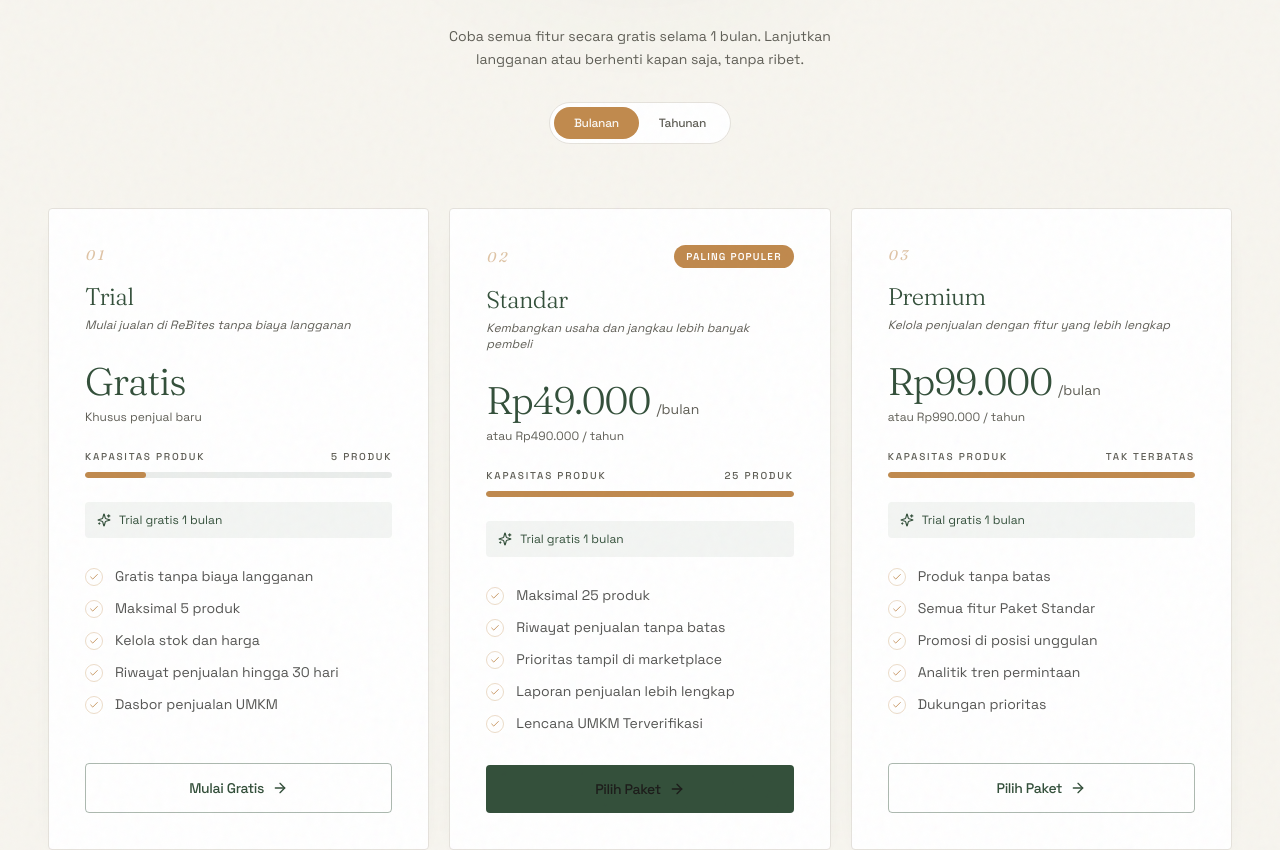
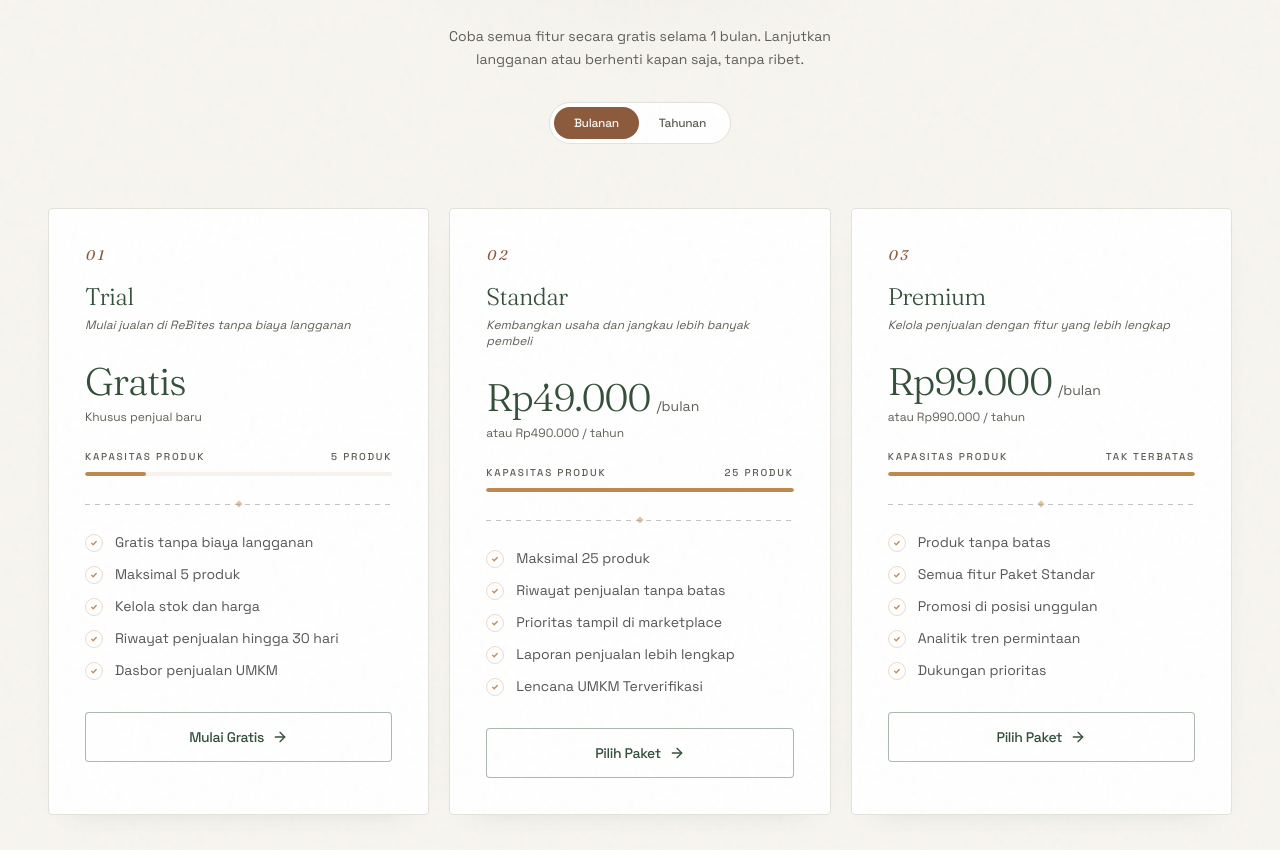
Before and after one commit to kayy-eci/Rebitesss, a Next.js app: page /homePage in a window 1280 px wide. Shown: the part 5177-6027 px from the top of the page. Built offline with nearby package versions, Linux system fonts and the light colour scheme.

Commit message:
Perubaikan card langganan dan footer

```diff
--- a/app/homePage/page.tsx
+++ b/app/homePage/page.tsx
@@ -12,11 +12,7 @@ import { SiteFooter } from "@/app/components/Footer";
 import { Reveal } from "@/app/components/reveal";
 import { MagneticButton } from "@/app/components/magnetic-button";
 
-import {
-  ArrowRight,
-  Check,
-  Sparkles,
-} from "lucide-react";
+import { ArrowRight, Check, Sparkles } from "lucide-react";
 
 const PLANS = [
   {
@@ -85,16 +81,15 @@ export default function HomePage() {
 
         <VendorSection />
 
-        {/* ── LANGGANAN / PAKET UMKM ───────────────────────────── */}
         <section
-          id="umkm"
+          id="langganan"
+          data-nav="cream"
           className="grain-overlay relative overflow-hidden bg-cream py-24 lg:py-32"
         >
           {/* Soft radial glow */}
           <div className="pointer-events-none absolute -top-40 left-1/2 h-[28rem] w-[28rem] -translate-x-1/2 rounded-full bg-primary/[0.06] blur-3xl" />
 
           <div className="relative mx-auto max-w-[1400px] px-5 sm:px-8 lg:px-12">
-            {/* Header */}
             <div className="mx-auto max-w-3xl text-center">
               <Reveal delay={0.1}>
                 <h2 className="mt-6 font-display text-[clamp(2rem,4.5vw,3.5rem)] font-medium leading-[1.02] tracking-[-0.02em] text-primary">
@@ -110,41 +105,31 @@ export default function HomePage() {
                 </p>
               </Reveal>
 
-              {/* Billing toggle */}
               <Reveal delay={0.2}>
                 <div className="mt-8 flex justify-center">
                   <div className="relative inline-flex items-center rounded-full border border-border bg-white p-1">
                     {[
-                      {
-                        key: "monthly",
-                        label: "Bulanan",
-                      },
-                      {
-                        key: "yearly",
-                        label: "Tahunan",
-                      },
+                      { key: "monthly", label: "Bulanan" },
+                      { key: "yearly", label: "Tahunan" },
                     ].map((mode) => {
                       const active = billing === mode.key;
-
                       return (
                         <button
                           key={mode.key}
                           type="button"
                           onClick={() =>
-                            setBilling(
-                              mode.key as "monthly" | "yearly"
-                            )
+                            setBilling(mode.key as "monthly" | "yearly")
                           }
                           className={`relative z-10 flex items-center gap-2 rounded-full px-5 py-2 font-sans text-xs font-medium tracking-tight transition-colors duration-300 ${
                             active
                               ? "text-primary-foreground"
-                              : "text-muted-foreground hover:text-caramel"
+                              : "text-muted-foreground hover:text-[#8C5A3C]"
                           }`}
                         >
                           {active && (
                             <motion.span
                               layoutId="billing-pill"
-                              className="absolute inset-0 rounded-full bg-caramel"
+                              className="absolute inset-0 rounded-full bg-[#8C5A3C]"
                               transition={{
                                 type: "spring",
                                 stiffness: 320,
@@ -152,10 +137,7 @@ export default function HomePage() {
                               }}
                             />
                           )}
-
-                          <span className="relative z-10">
-                            {mode.label}
-                          </span>
+                          <span className="relative z-10">{mode.label}</span>
                         </button>
                       );
                     })}
@@ -164,103 +146,61 @@ export default function HomePage() {
               </Reveal>
             </div>
 
-            {/* Pricing cards */}
             <div className="mt-14 grid gap-5 lg:mt-16 lg:grid-cols-3">
               {PLANS.map((plan, i) => {
                 const yearlyMode = billing === "yearly";
-
                 const priceLabel =
                   plan.monthly === 0
                     ? "Gratis"
-                    : `Rp${(
-                        yearlyMode ? plan.yearly : plan.monthly
+                    : `Rp${(yearlyMode
+                        ? plan.yearly
+                        : plan.monthly
                       ).toLocaleString("id-ID")}`;
-
                 const priceSuffix =
-                  plan.monthly === 0
-                    ? ""
-                    : yearlyMode
-                      ? "/tahun"
-                      : "/bulan";
-
+                  plan.monthly === 0 ? "" : yearlyMode ? "/tahun" : "/bulan";
                 const subLine =
                   plan.monthly === 0
                     ? "Khusus penjual baru"
                     : yearlyMode
                       ? `Hemat 2 bulan · setara Rp${Math.round(
-                          plan.yearly / 12
+                          plan.yearly / 12,
                         ).toLocaleString("id-ID")} / bulan`
-                      : `atau Rp${plan.yearly.toLocaleString(
-                          "id-ID"
-                        )} / tahun`;
-
+                      : `atau Rp${plan.yearly.toLocaleString("id-ID")} / tahun`;
                 const capacityPct =
                   plan.capacity === Infinity
                     ? 100
-                    : Math.max(
-                        12,
-                        (plan.capacity / 25) * 100
-                      );
+                    : Math.max(12, (plan.capacity / 25) * 100);
 
                 return (
-                  <Reveal
-                    key={plan.name}
-                    delay={i * 0.1}
-                    className="h-full"
+                  <Reveal key={plan.name} delay={i * 0.1} className="h-full">
+                    <div
+                      className={`relative flex h-full flex-col overflow-hidden rounded-[var(--radius)] bg-background p-8 transition-all duration-300 lg:p-9 border border-border shadow-[0_10px_30px_-24px_rgba(34,81,56,0.3)] hover:-translate-y-1 hover:border-caramel/40`}
                     >
-                    <div className="group relative flex h-full flex-col overflow-hidden rounded-[var(--radius)] border border-border bg-background p-8 shadow-[0_10px_30px_-24px_rgba(34,81,56,0.3)] transition-all duration-300 hover:-translate-y-1 hover:border-caramel/40 lg:p-9">
-                      {/* Number */}
                       <div className="relative flex items-center justify-between">
-                        <span className="font-display text-sm italic tracking-[0.2em] text-caramel/50">
+                        <span className="font-display text-sm italic tracking-[0.2em] text-[#8C5A3C]">
                           0{i + 1}
                         </span>
-
-                        {plan.popular && (
-                          <span className="rounded-full bg-caramel px-3 py-1 font-sans text-[10px] font-semibold uppercase tracking-[0.12em] text-white">
-                            Paling populer
-                          </span>
-                        )}
                       </div>
 
-                      {/* Name */}
                       <h3 className="mt-4 font-display text-2xl font-light tracking-tight text-primary">
                         {plan.name}
                       </h3>
 
-                      {/* Tagline */}
                       <p className="mt-1 font-sans text-xs italic text-muted-foreground">
                         {plan.tagline}
                       </p>
 
-                      {/* Price */}
                       <div className="mt-6 flex items-baseline gap-1.5 text-primary">
                         <div className="relative h-[3rem] overflow-hidden">
-                          <AnimatePresence
-                            mode="wait"
-                            initial={false}
-                          >
+                          <AnimatePresence mode="wait" initial={false}>
                             <motion.span
                               key={priceLabel}
-                              initial={{
-                                opacity: 0,
-                                y: 16,
-                              }}
-                              animate={{
-                                opacity: 1,
-                                y: 0,
-                              }}
-                              exit={{
-                                opacity: 0,
-                                y: -16,
-                              }}
+                              initial={{ opacity: 0, y: 16 }}
+                              animate={{ opacity: 1, y: 0 }}
+                              exit={{ opacity: 0, y: -16 }}
                               transition={{
                                 duration: 0.3,
-                                ease: [
-                                  0.22,
-                                  1,
-                                  0.36,
-                                  1,
-                                ],
+                                ease: [0.22, 1, 0.36, 1],
                               }}
                               className="block font-display text-[clamp(2.4rem,3vw,3rem)] font-light leading-[3rem] tracking-tight tabular-nums"
                             >
@@ -276,78 +216,83 @@ export default function HomePage() {
                         )}
                       </div>
 
-                      {/* Annual information */}
                       <p className="mt-1 font-sans text-xs text-muted-foreground">
                         {subLine}
                       </p>
 
-                      {/* Capacity */}
                       <div className="mt-6">
                         <div className="flex items-center justify-between font-sans text-[10px] font-medium uppercase tracking-[0.18em] text-muted-foreground">
                           <span>Kapasitas produk</span>
-
                           <span>
                             {plan.capacity === Infinity
                               ? "Tak terbatas"
                               : `${plan.capacity} produk`}
                           </span>
                         </div>
-
-                        <div className="mt-2 h-1.5 overflow-hidden rounded-full bg-primary/10">
+                        <div className="mt-2 h-1 w-full overflow-hidden rounded-full bg-caramel/10">
                           <motion.div
+                            className="h-full rounded-full bg-caramel"
                             initial={{ width: 0 }}
-                            whileInView={{
-                              width: `${capacityPct}%`,
-                            }}
-                            viewport={{
-                              once: true,
-                              amount: 0.8,
-                            }}
+                            whileInView={{ width: `${capacityPct}%` }}
+                            viewport={{ once: true }}
                             transition={{
-                              duration: 0.8,
-                              delay: i * 0.1,
+                              duration: 1.1,
+                              delay: 0.3 + i * 0.15,
                               ease: [0.22, 1, 0.36, 1],
                             }}
-                            className="h-full rounded-full bg-caramel"
                           />
                         </div>
                       </div>
 
-                      {/* Trial notice */}
-                      <div className="mt-6 flex items-center gap-2 rounded-[var(--radius)] bg-primary/[0.06] px-3 py-2.5 text-xs text-primary">
-                        <Sparkles className="h-3.5 w-3.5 shrink-0" />
-                        Trial gratis 1 bulan
-                      </div>
+                      <div className="relative mt-7 pt-7 text-foreground/75">
+                        <span
+                          aria-hidden
+                          className="absolute inset-x-0 top-0 h-px"
+                          style={{
+                            background:
+                              "repeating-linear-gradient(90deg, currentColor 0 5px, transparent 5px 10px)",
+                            opacity: 0.35,
+                          }}
+                        />
+                        <span
+                          aria-hidden
+                          className="absolute left-1/2 top-0 h-[5px] w-[5px] -translate-x-1/2 -translate-y-1/2 rotate-45 bg-caramel/50"
+                        />
 
-                      {/* Features */}
-                      <ul className="mt-7 flex-1 space-y-3">
-                        {plan.features.map((feature, j) => (
+                        <ul className="space-y-3">
+                          {plan.features.map((f, j) => (
                             <li
                               key={j}
-                            className="flex items-start gap-3 font-sans text-sm text-foreground/75"
+                              className="flex items-start gap-3 font-sans text-sm"
                             >
                               <span className="mt-0.5 flex h-[18px] w-[18px] shrink-0 items-center justify-center rounded-full border border-caramel/30 text-caramel">
-                              <Check className="h-2.5 w-2.5" />
+                                <svg
+                                  viewBox="0 0 10 10"
+                                  className="h-2 w-2"
+                                  aria-hidden
+                                >
+                                  <path
+                                    d="M2 5.2l2 2 3.8-4"
+                                    stroke="currentColor"
+                                    strokeWidth="1.6"
+                                    fill="none"
+                                    strokeLinecap="round"
+                                    strokeLinejoin="round"
+                                  />
+                                </svg>
                               </span>
-
-                            {feature}
+                              {f}
                             </li>
                           ))}
                         </ul>
+                      </div>
 
-                      {/* CTA */}
                       <div className="relative mt-8">
                         <MagneticButton
                           href="/register"
-                          variant={
-                            plan.popular
-                              ? "default"
-                              : "outline"
-                          }
-                          className="w-full"
+                          className="w-full border border-primary/40 bg-white text-primary hover:border-[#8C5A3C] hover:bg-[#8C5A3C] hover:text-white"
                         >
                           {plan.cta}
-
                           <ArrowRight className="h-4 w-4 transition-transform duration-300 group-hover:translate-x-1" />
                         </MagneticButton>
                       </div>
```
Also changed, not shown: public/logo.png (added). Lines whose indentation alone changed are shown as unchanged.
